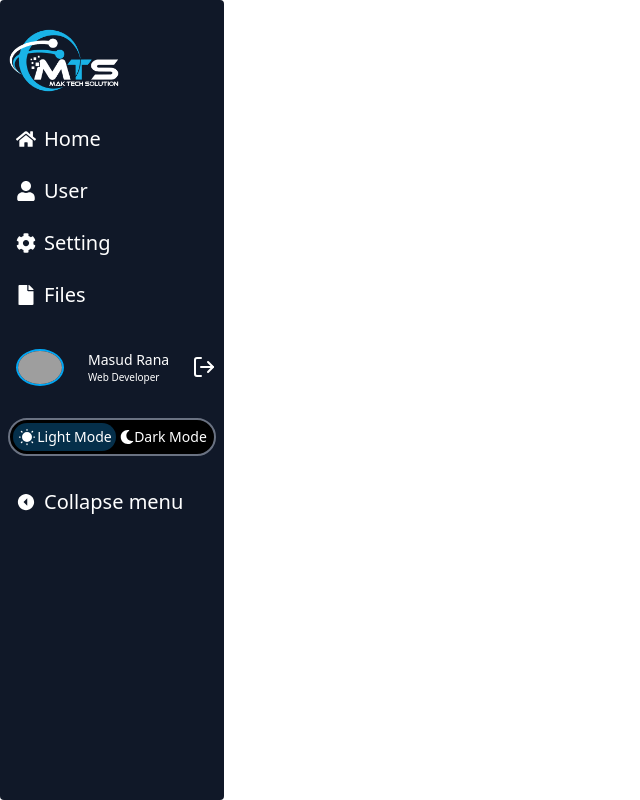
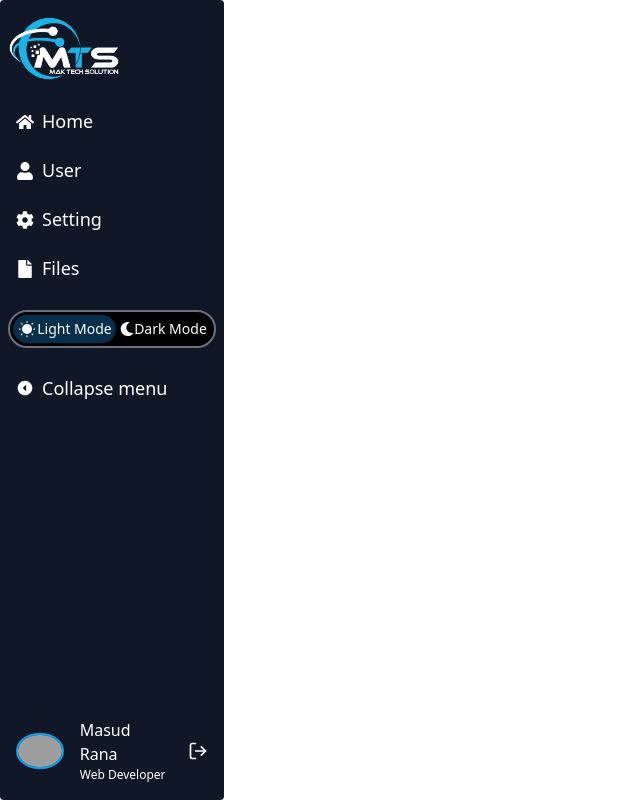
Before and after one commit to masudra/side-bar, a React (Vite) app: page / in a window 1280 px wide. Shown: the whole page, without its empty margins (0-640 px from the left). Built offline with nearby package versions, Linux system fonts and the light colour scheme; grey boxes are pictures that could not be loaded.

Commit message:
profile icone fixed on bootum

```diff
--- a/src/Pages/Dashbord/Dashbord.jsx
+++ b/src/Pages/Dashbord/Dashbord.jsx
@@ -15,8 +15,8 @@ export const Dashbord = () => {
     <div>
       <div
         className={`h-screen bg-gray-900  text-white rounded-sm ${
-          isOpen ? "w-56 space-y-6 py-7 px-2" : "w-16 space-y-6 py-7 px-2"
-        } `}
+          isOpen ? "w-56 space-y-3 py-4  px-2" : "w-14 space-y-2 py-2 px-2"
+        } transition-all duration-700 ease-in-out flex flex-col justify-between`}
       >
         {/*  company logo and toogle Buttone*/}
         <div
@@ -40,8 +40,12 @@ export const Dashbord = () => {
            hover:bg-[#19B3E7] hover:scale-105 hover:shadow-lg transition-all duration-300 ease-in-out transform"
           >
             <a href="#" className=" flex items-center space-x-2">
-              <FaHome></FaHome>
-              <h2 className={`${isOpen ? "inline-block" : "hidden"}`}>Home</h2>
+              <FaHome className="text-[18px]"></FaHome>
+              <h2
+                className={`${isOpen ? "inline-block text-[18px]" : "hidden"}`}
+              >
+                Home
+              </h2>
               {isOpen ? (
                 <span></span>
               ) : (
@@ -57,8 +61,12 @@ export const Dashbord = () => {
            hover:bg-[#19B3E7] hover:scale-105 hover:shadow-lg transition-all duration-300 ease-in-out transform"
           >
             <a href="#" className=" flex items-center space-x-2">
-              <FaUser></FaUser>
-              <h2 className={`${isOpen ? "inline-block" : "hidden"}`}>User</h2>
+              <FaUser className="text-[18px]"></FaUser>
+              <h2
+                className={`${isOpen ? "inline-block text-[18px]" : "hidden"}`}
+              >
+                User
+              </h2>
               {isOpen ? (
                 <span></span>
               ) : (
@@ -74,8 +82,10 @@ export const Dashbord = () => {
            hover:bg-[#19B3E7] hover:scale-105 hover:shadow-lg transition-all duration-300 ease-in-out transform"
           >
             <a href="#" className=" flex items-center space-x-2">
-              <FaCog></FaCog>
-              <h2 className={`${isOpen ? "inline-block" : "hidden"}`}>
+              <FaCog className="text-[18px]"></FaCog>
+              <h2
+                className={`${isOpen ? "inline-block text-[18px]" : "hidden"}`}
+              >
                 Setting
               </h2>
               {isOpen ? (
@@ -93,8 +103,12 @@ export const Dashbord = () => {
            hover:bg-[#19B3E7] hover:scale-105 hover:shadow-lg transition-all duration-300 ease-in-out transform"
           >
             <a href="#" className=" flex items-center space-x-2">
-              <FaFile></FaFile>
-              <h2 className={`${isOpen ? "inline-block" : "hidden"}`}>Files</h2>
+              <FaFile className="text-[18px]"></FaFile>
+              <h2
+                className={`${isOpen ? "inline-block text-[18px]" : "hidden"}`}
+              >
+                Files
+              </h2>
               {isOpen ? (
                 <span></span>
               ) : (
@@ -105,44 +119,6 @@ export const Dashbord = () => {
             </a>
           </div>
         </nav>
-
-        {/* User Profile Section  */}
-
-        <div className=" display flex  items-center space-x-4">
-          <div className=" group relative p-2 flex items-center">
-            <img
-              src="../.../../../../public/download (10).png"
-              alt=""
-              className={`${
-                isOpen
-                  ? "w-12 rounded-[100%]  border-2 border-sky-500"
-                  : "w-9 rounded-[100%]  border-2 border-sky-500"
-              }`}
-            />
-
-            {isOpen ? (
-              <span></span>
-            ) : (
-              <span className="absolute left-14 bg-[#19B3E7] text-white text-sm px-2 py-2 rounded-sm  opacity-0 translate-y-2 scale-95 group-hover:opacity-100 group-hover:translate-y-0 group-hover:scale-100 transition-all duration-300 whitespace-nowrap">
-                User Profile
-              </span>
-            )}
-          </div>
-          {isOpen ? (
-            <>
-              {" "}
-              <div className="text-start">
-                <h2 className=" text-[14px]">Masud Rana</h2>
-                <h2 className=" text-[10px]"> Web Developer </h2>
-              </div>
-              <div className="ml-auto">
-                <FiLogOut className="text-2xl"></FiLogOut>
-              </div>{" "}
-            </>
-          ) : (
-            <></>
-          )}
-        </div>
 
         {/*Light Mode and Dark Mode*/}
 
@@ -183,14 +159,18 @@ export const Dashbord = () => {
           >
             {isOpen ? (
               <div className="flex items-center place-content-start space-x-2 ">
-                <IoMdArrowDropleftCircle></IoMdArrowDropleftCircle>
-                <h2 className={`${isOpen ? "inline-block" : "hidden"}`}>
+                <IoMdArrowDropleftCircle className="text-[18px]"></IoMdArrowDropleftCircle>
+                <h2
+                  className={`${
+                    isOpen ? "inline-block text-[18px]" : "hidden"
+                  }`}
+                >
                   {" "}
                   Collapse menu
                 </h2>
               </div>
             ) : (
-              <IoMdArrowDroprightCircle></IoMdArrowDroprightCircle>
+              <IoMdArrowDroprightCircle className="text-[18px]"></IoMdArrowDroprightCircle>
             )}
 
             {isOpen ? (
@@ -202,6 +182,43 @@ export const Dashbord = () => {
             )}
           </button>
         </div>
+
+        {/* User Profile Section  */}
+
+        <div className="flex items-center space-x-4 px-2 mt-auto">
+          <div className=" group relative flex items-center">
+            <img
+              src="../.../../../../public/download (10).png"
+              className={`${
+                isOpen
+                  ? "w-12 rounded-[100%]  border-2 border-sky-500"
+                  : "max-w-8 rounded-[100%]  border-2 border-sky-500"
+              }`}
+            />
+
+            {isOpen ? (
+              <span></span>
+            ) : (
+              <span className="absolute left-14 bg-[#19B3E7] text-white text-sm px-2 py-2 rounded-sm  opacity-0 translate-y-2 scale-95 group-hover:opacity-100 group-hover:translate-y-0 group-hover:scale-100 transition-all duration-300 whitespace-nowrap">
+                User Profile
+              </span>
+            )}
+          </div>
+          {isOpen ? (
+            <>
+              {" "}
+              <div className="text-start">
+                <h2 className=" text-[16px]">Masud Rana</h2>
+                <h2 className=" text-[12px]"> Web Developer </h2>
+              </div>
+              <div className="ml-auto">
+                <FiLogOut className="text-[20px]"></FiLogOut>
+              </div>{" "}
+            </>
+          ) : (
+            <></>
+          )}
+        </div>
       </div>
     </div>
   );
```
